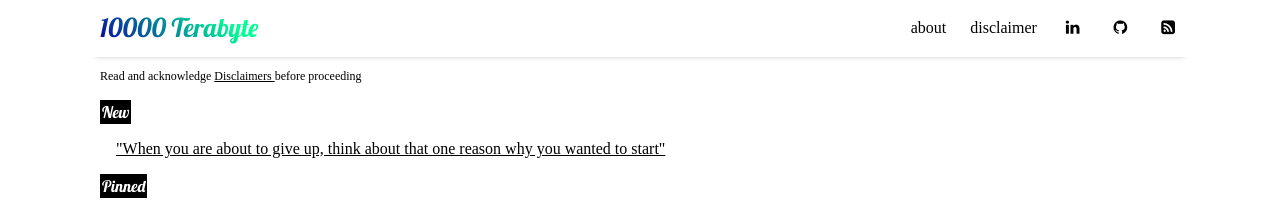
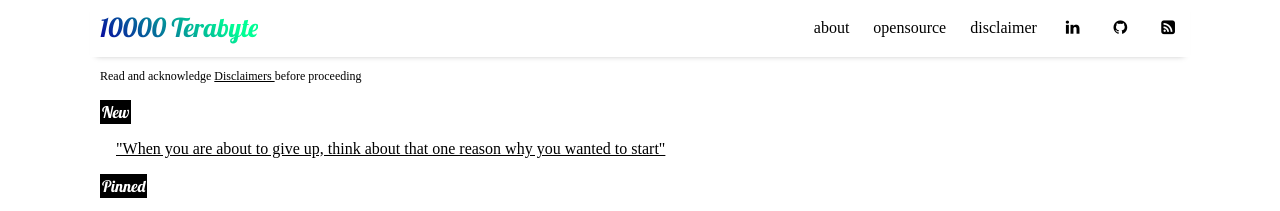
Before and after one commit to 10000TB/10000TB.github.io, a Jekyll site: the page built from index.html, in a window 1280 px wide. Shown: the top 211 px of the page. Built offline with Jekyll 4.4.1, drawn with Linux system fonts in a browser that asks for light colours; nearby versions of some CDN libraries; some web fonts are replaced; the list of posts is cut into pages by our own code.

Commit message:
[site update] re-enable 'opensource' page.

```diff
--- a/_data/settings.yml
+++ b/_data/settings.yml
@@ -8,7 +8,7 @@ google-ID: 'UA-112805664-1'
 menu:
 - {name: 'about', folder: 'pages', file: 'about.html'}
 # - {name: 'reviews', folder: 'pages', file: 'reviews.html'}
-# - {name: 'opensource', folder: 'pages', file: 'opensource.html'}
+- {name: 'opensource', folder: 'pages', file: 'opensource.html'}
 - {name: 'disclaimer', folder: 'pages', file: 'disclaimer.html'}
 
 # Available social icons are powered by Font Awesome, so you can use any icon that they offer
```
